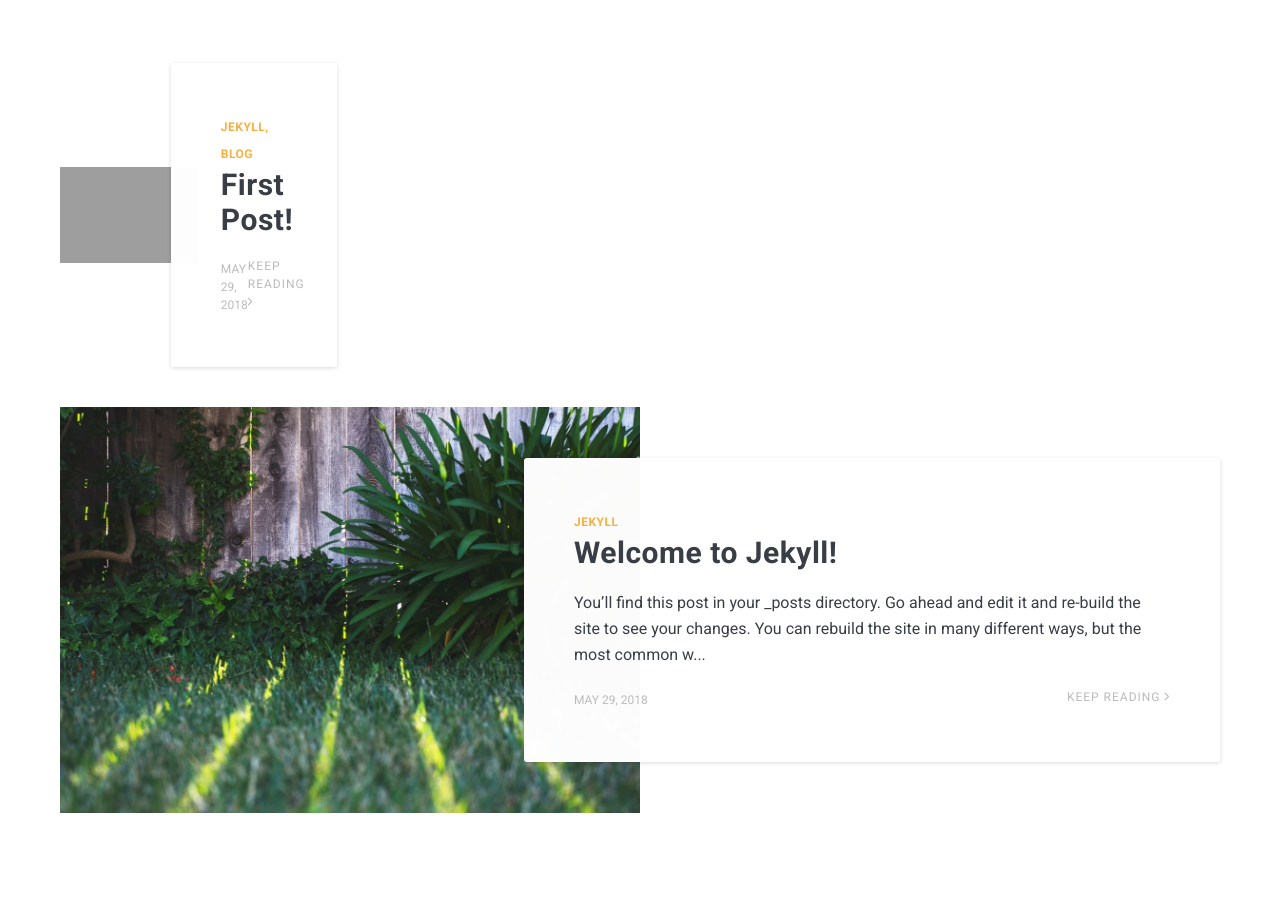
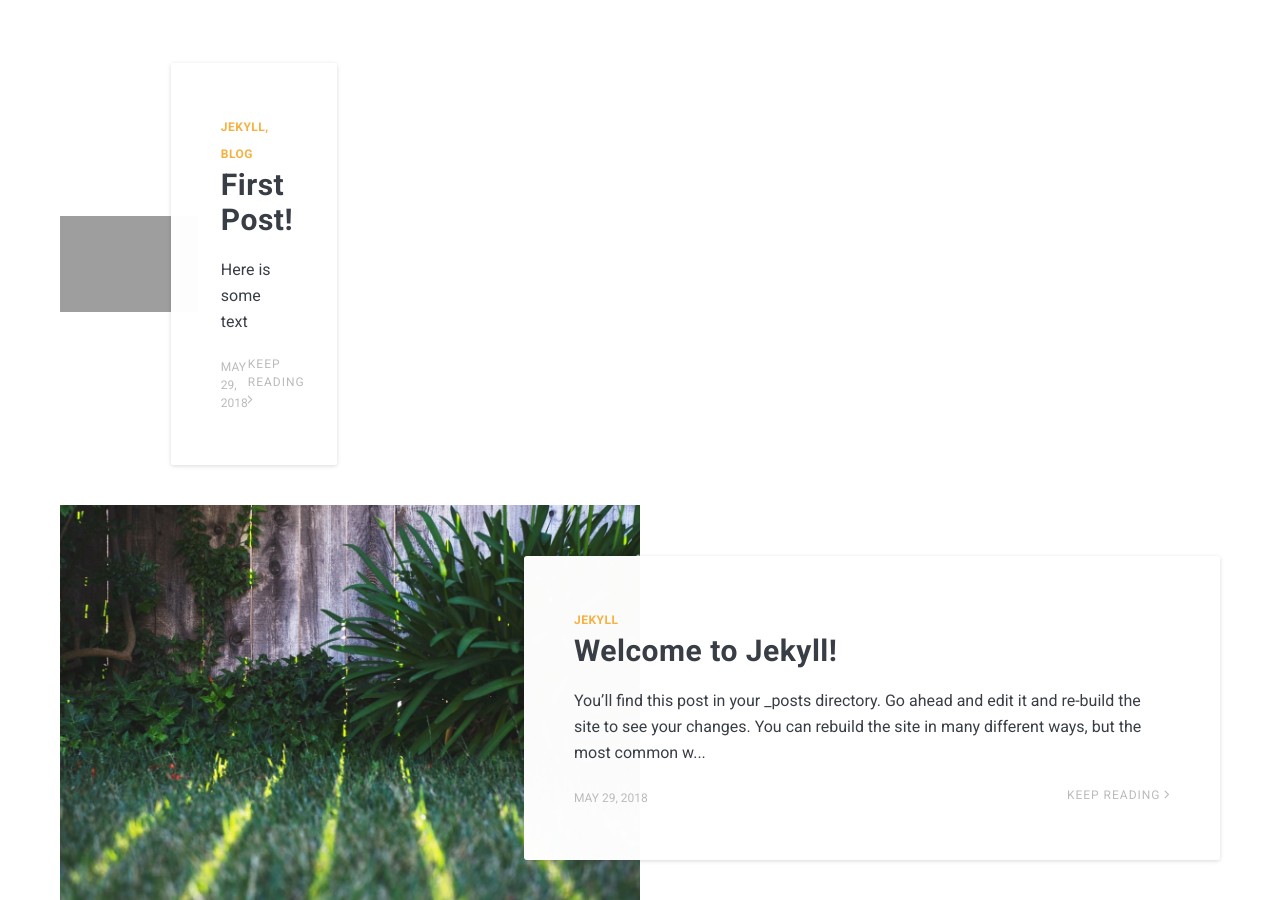
Before and after one commit to HenryMaguire/HenryMaguire.github.io, a Jekyll site: the page built from index.html, in a window 1280 px wide and 900 px high, scrolled down 681 px. Built offline with Jekyll 4.4.1, drawn with Linux system fonts in a browser that asks for light colours; nearby versions of some CDN libraries; the list of posts is cut into pages by our own code; grey boxes are pictures that could not be loaded.

Commit message:
Update blog text

```diff
--- a/_posts/2021-01-18-first-post.markdown
+++ b/_posts/2021-01-18-first-post.markdown
@@ -6,3 +6,5 @@ date:   2018-05-29 18:05:55 +0300
 image:  4.jpg
 tags:   Jekyll, Blog
 ---
+
+Here is some text
```
